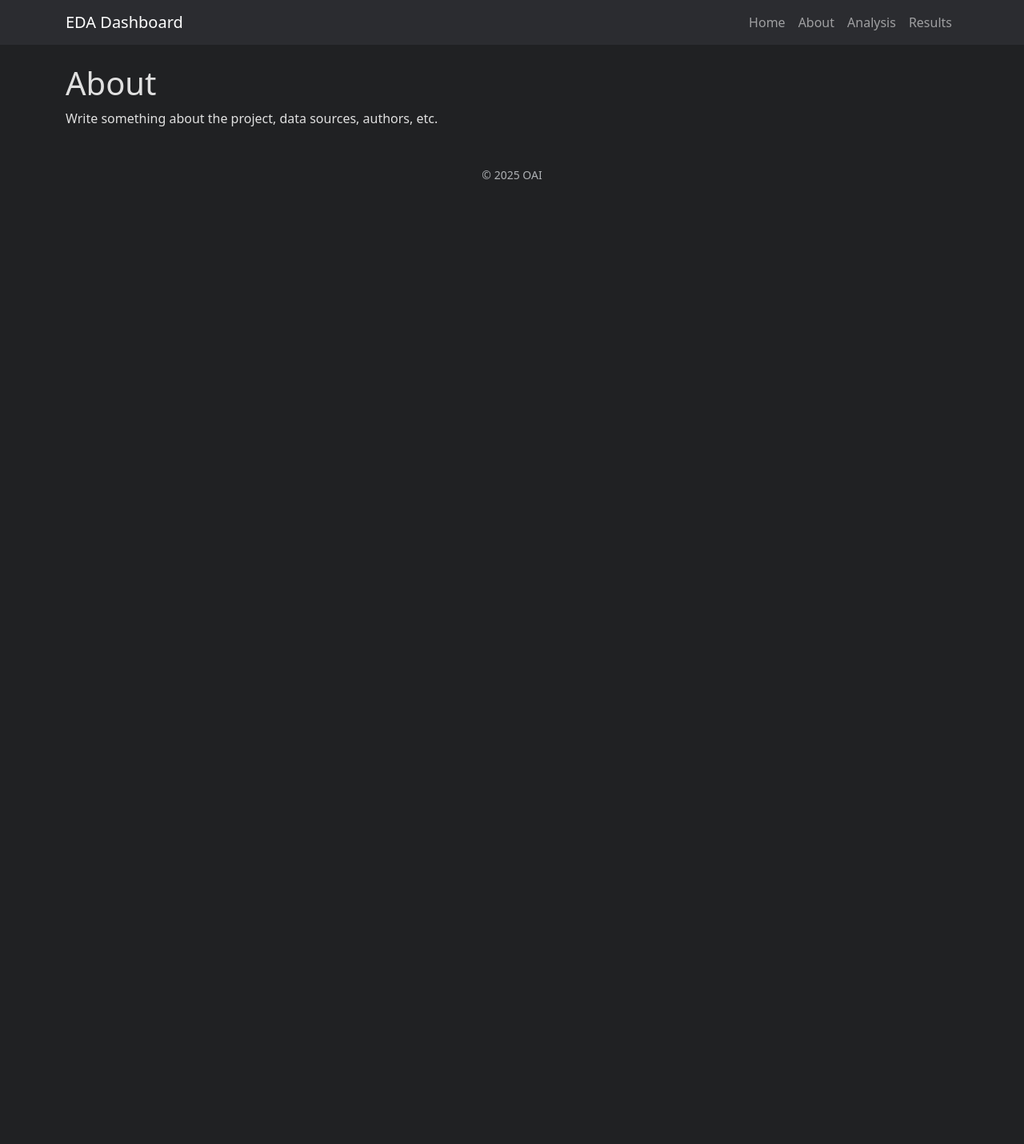
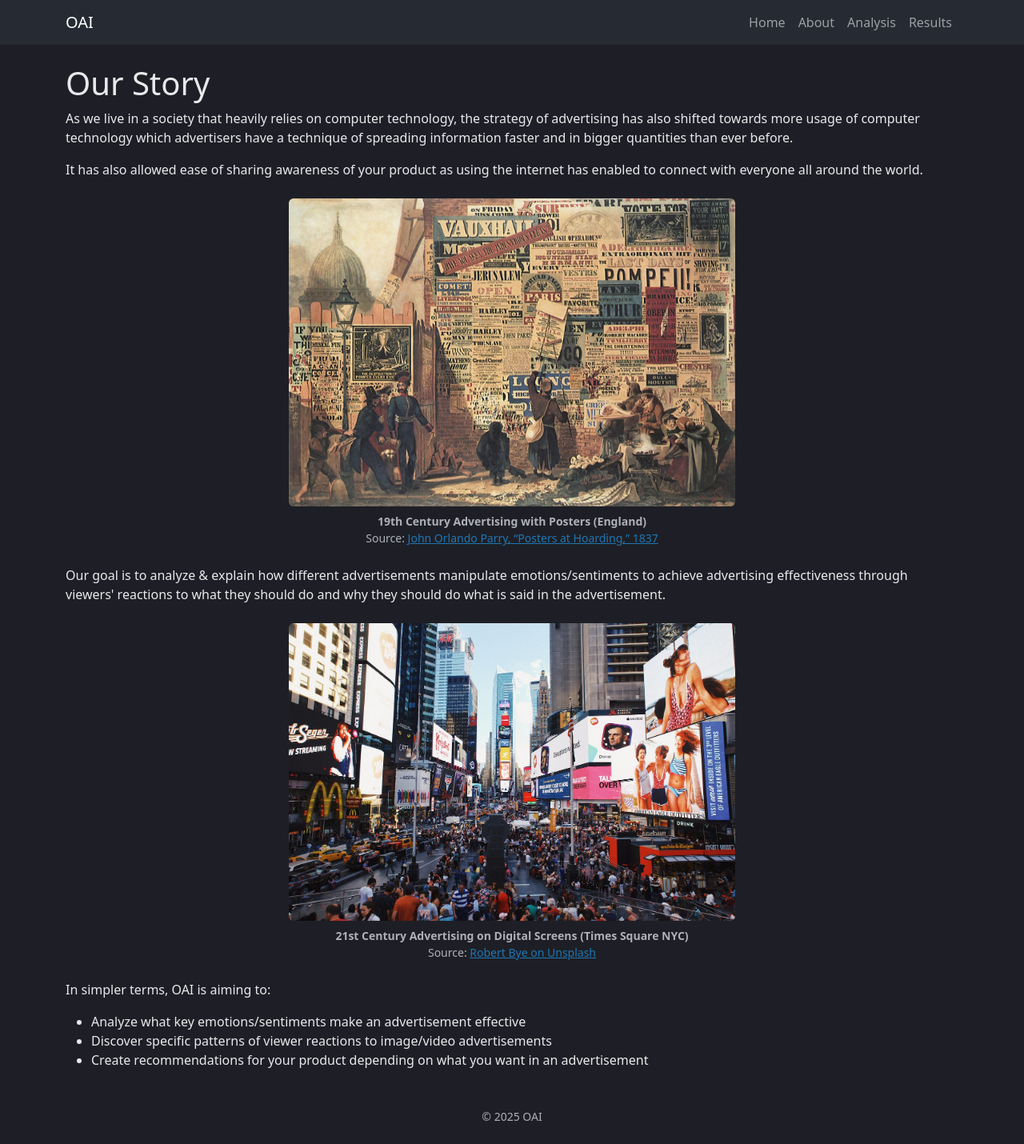
Before and after one commit to Shiepi/oai-web-python, a Flask app: page /about in a window 1280 px wide. Shown: the whole page at 80% size. Before the commit the page ends 224 px from the top, so only its background shows below. Run offline with Flask 3, Linux system fonts and the light colour scheme; some libraries are stand-ins or nearby versions.

Commit message:
Added changes to "About" page

```diff
--- a/static/style.css
+++ b/static/style.css
@@ -1,17 +1,33 @@
-/* ---- Dark theme base ---- */
+/* ---------- Plotly-docs-style dark theme ---------- */
 :root {
-    --bg-main:     #202123;   /* <-- was #121212 */
-    --bg-card:     #2b2c30;   /* a touch lighter than bg-main */
-    --text-main:   #e0e0e0;   /* light gray text */
-    --accent:      #0d6efd;   /* Bootstrap’s primary blue */
+    --bg-main:   #1e1f26;   /* page background */
+    --bg-card:   #262a33;   /* nav, cards, dropdowns */
+    --bg-elev:   #2d333d;   /* hover / active */
+    --border:    #3a3f4b;
+    --text-main: #e9e9eb;
+    --text-muted:#9aa1ad;
+    --accent:    #1f77b4;   /* Plotly blue */
   }
 
-  /* Body / cards / code blocks */
-  body            { background: var(--bg-main) !important; color: var(--text-main); }
-  .card, .navbar  { background: var(--bg-card) !important; }
-  a, a:hover      { color: var(--accent);                }
+  /* Layout -------------------------------------------------*/
+  body                     { background: var(--bg-main) !important;
+                             color: var(--text-main); }
+  .navbar, .card           { background: var(--bg-card) !important;
+                             border-color: var(--border) !important; }
+  hr, .table, .form-control{ border-color: var(--border); }
+  a, a:focus, a:hover      { color: var(--accent); }
 
-  /* Optional: soften Plotly mode-bar button icons */
-  .plotly modebar-group .modebar-btn path {
-    fill: var(--text-main);
-  }
+  /* Buttons & links ---------------------------------------*/
+  .btn-primary             { background: var(--accent); border: none; }
+  .btn-primary:hover       { background: #2990d0; }
+
+  /* Plotly mode-bar icons ---------------------------------*/
+  .modebar-btn path        { fill: var(--text-main); }
+
+  /* Code blocks / pre tags -------------------------------*/
+  pre, code                { background: var(--bg-elev);
+                             color: var(--text-main); }
+
+  /* Tables ------------------------------------------------*/
+  .table-dark thead th     { color: var(--text-main); }
+  .table-dark tbody tr     { color: var(--text-main); }
--- a/templates/about.html
+++ b/templates/about.html
@@ -1,5 +1,45 @@
 {% extends "layout.html" %}
 {% block content %}
-  <h1>About</h1>
-  <p>Write something about the project, data sources, authors, etc.</p>
+  <h1>Our Story</h1>
+  <p>As we live in a society that heavily relies on computer technology, the strategy of advertising has also shifted towards more usage of computer technology which advertisers have a technique of spreading information faster and in bigger quantities than ever before. </p>
+  <p>It has also allowed ease of sharing awareness of your product as using the internet has enabled to connect with everyone all around the world. </p>
+
+  <figure class="text-center my-4">
+    <img src="{{ url_for('static', filename='images/aboutpage_caption1.jpg') }}"
+         class="img-fluid rounded w-50"
+         alt="Victorian street scene covered with posters and playbills">
+
+    <figcaption class="mt-2 small text-muted">
+        <span class="d-block fw-semibold">19th Century Advertising with Posters (England)</span>
+      Source: <a href="https://en.wikipedia.org/wiki/History_of_advertising#/media/File:Parrywatercolour.jpg" target="_blank" rel="noopener">
+        John Orlando Parry, “Posters at Hoarding,” 1837
+      </a>
+    </figcaption>
+  </figure>
+
+
+
+
+
+  <p>Our goal is to analyze & explain how different advertisements manipulate emotions/sentiments to achieve advertising effectiveness through viewers' reactions to what they should do and why they should do what is said in the advertisement. </p>
+
+  <figure class="text-center my-4">
+    <img src="{{ url_for('static', filename='images/aboutpage_caption2.jpg') }}"
+         class="img-fluid rounded w-50"
+         alt="New York City Times Square">
+
+    <figcaption class="mt-2 small text-muted">
+        <span class="d-block fw-semibold">21st Century Advertising on Digital Screens (Times Square NYC)</span>
+      Source: <a href="https://unsplash.com/@robertbye" target="_blank" rel="noopener">
+        Robert Bye on Unsplash
+      </a>
+    </figcaption>
+  </figure>
+
+  <p>In simpler terms, OAI is aiming to:</p>
+  <ul>
+      <li>Analyze what key emotions/sentiments make an advertisement effective</li>
+      <li>Discover specific patterns of viewer reactions to image/video advertisements</li>
+      <li>Create recommendations for your product depending on what you want in an advertisement</li>
+  </ul>
 {% endblock %}
--- a/templates/analysis.html
+++ b/templates/analysis.html
@@ -1,6 +1,6 @@
 {% extends "layout.html" %}
 {% block content %}
-  <h1>Exploratory Analysis</h1>
+  <h1>Exploratory Data Analysis</h1>
   <div id="plotly-div"></div>
 
   <script>
--- a/templates/layout.html
+++ b/templates/layout.html
@@ -2,7 +2,7 @@
 <html lang="en" data-bs-theme="dark">
 <head>
   <meta charset="utf-8">
-  <title>{{ title }} | Optimizing Ad Impact - OAI</title>
+  <title>{{ title }}  |  Optimizing Ad Impact - OAI</title>
   <meta name="viewport" content="width=device-width, initial-scale=1">
   <link href="https://cdn.jsdelivr.net/npm/bootstrap@5.3.3/dist/css/bootstrap.min.css" rel="stylesheet">
   <script src="https://cdn.plot.ly/plotly-2.32.0.min.js"></script>
@@ -11,7 +11,7 @@
 <body>
 <nav class="navbar navbar-expand-lg navbar-dark bg-dark mb-4">
   <div class="container">
-    <a class="navbar-brand" href="{{ url_for('home') }}">EDA Dashboard</a>
+    <a class="navbar-brand" href="{{ url_for('home') }}">OAI</a>
     <div class="collapse navbar-collapse">
       <ul class="navbar-nav ms-auto">
         <li class="nav-item"><a class="nav-link" href="{{ url_for('home') }}">Home</a></li>
--- a/templates/results.html
+++ b/templates/results.html
@@ -2,4 +2,5 @@
 {% block content %}
   <h1>Results</h1>
   <p>Replace this with tables, plots, or model outputs.</p>
+
 {% endblock %}
```
Also changed, not shown: static/images/aboutpage_caption1.jpg (added), static/images/aboutpage_caption2.jpg (added).
